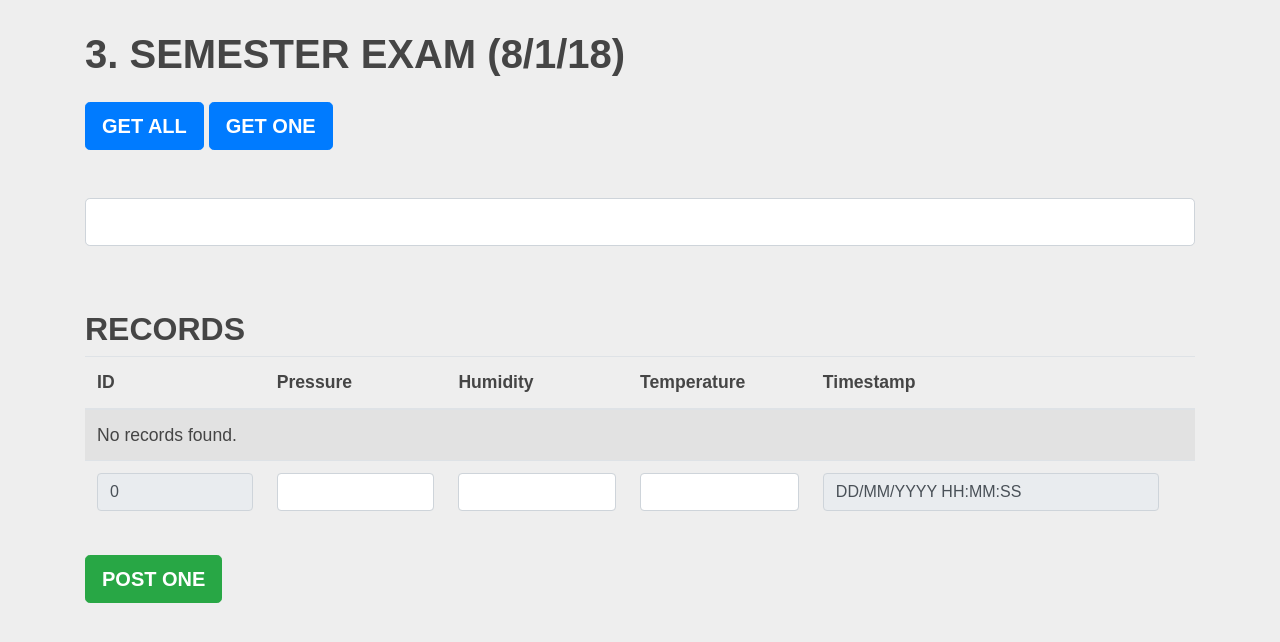
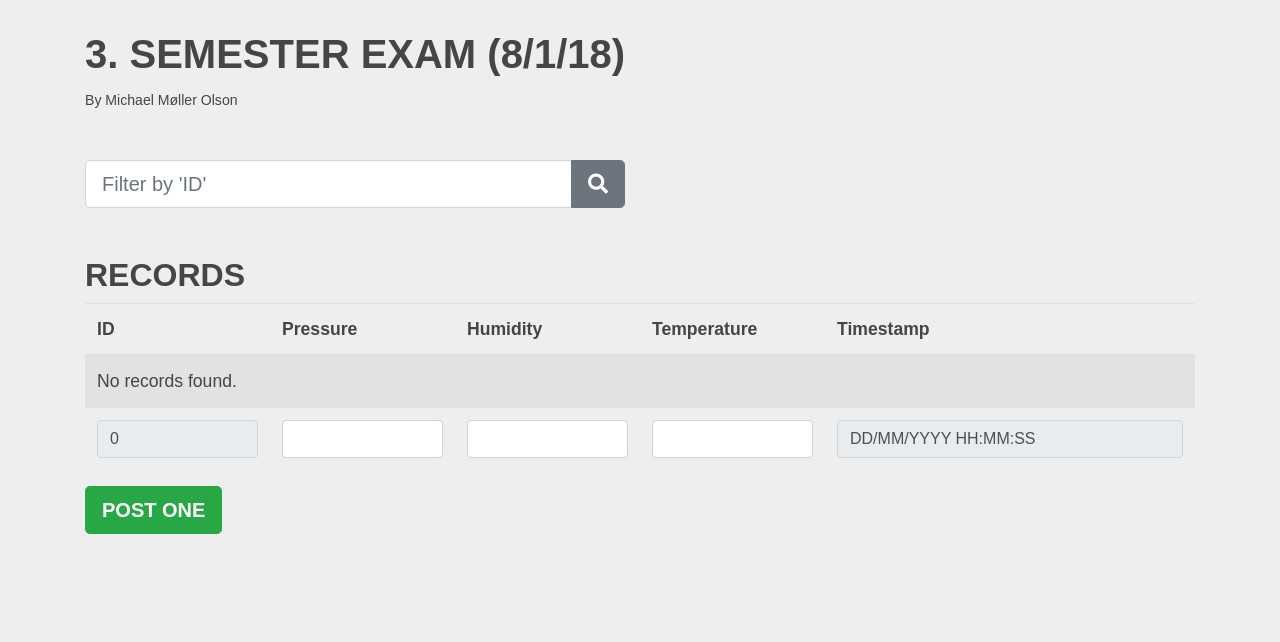
Before and after one commit to Michael-MO/TypeScript-4, a website built with webpack: page src/index.htm in a window 1280 px wide. Built offline with nearby package versions, Linux system fonts and the light colour scheme; no server answers; a web font is replaced by a local one.

Commit message:
Remove the buttons at the top. They are no longer needed.

```diff
--- a/src/index.htm
+++ b/src/index.htm
@@ -27,17 +27,17 @@
       <div class="row mb-3">
         <div class="col">
           <h1>3. Semester Exam (8/1/18)</h1>
+          <small>By Michael Møller Olson</small>
         </div>
       </div>
-      <div class="row mb-3">
-          <div class="col" id="content">
-            <button id="GetAll" class="btn btn-primary btn-lg">Get All</button>
-            <button id="GetOne" class="btn btn-primary btn-lg">Get One</button>
+      <div class="row mt-5">
+        <div class="col-6">
+          <div class="input-group">
+            <input id="InputId" class="form-control form-control-lg" aria-describedby="GetOne" placeholder="Filter by 'ID'">
+            <div class="input-group-append">
+                <button class="btn btn-secondary btn-lg" type="button" id="GetOne"><i class="fas fa-search"></i></button>
+            </div>
           </div>
-      </div>
-      <div class="row mt-5">
-        <div class="col">
-          <input id="InputId" class="form-control form-control-lg mb-3">
         </div>
       </div>
       <div class="row mt-5">
@@ -50,20 +50,18 @@
                 <th class="col-2">Pressure</th>
                 <th class="col-2">Humidity</th>
                 <th class="col-2">Temperature</th>
-                <th class="col-4">Timestamp</th>
-                <th></th>
+                <th class="col-4" colspan="2">Timestamp</th>
               </tr>
             </thead>
             <tbody id="tBodyContent">
             </tbody>
             <tfoot id="tFootContent">
               <tr>
-                <td><input id="InputId" class="form-control mb-3" value="0" disabled></td>
-                <td><input id="InputId" class="form-control mb-3"></td>
-                <td><input id="InputId" class="form-control mb-3"></td>
-                <td><input id="InputId" class="form-control mb-3"></td>
-                <td><input id="InputId" class="form-control mb-3" value="DD/MM/YYYY HH:MM:SS" disabled></td>
-                <td></td>
+                <td><input class="form-control" value="0" disabled></td>
+                <td><input id="PostPressure" class="form-control"></td>
+                <td><input id="PostHumidity" class="form-control"></td>
+                <td><input id="PostTemperature" class="form-control"></td>
+                <td colspan=2><input class="form-control" value="DD/MM/YYYY HH:MM:SS" disabled></td>
               </tr>
             </tfoot>
           </table>
```
